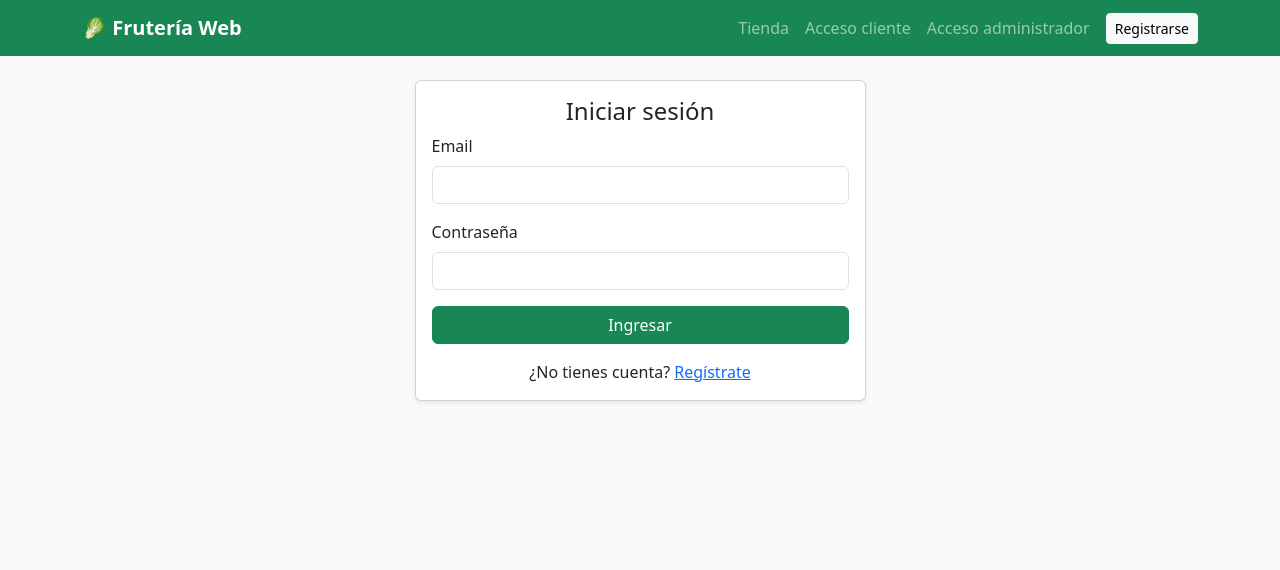
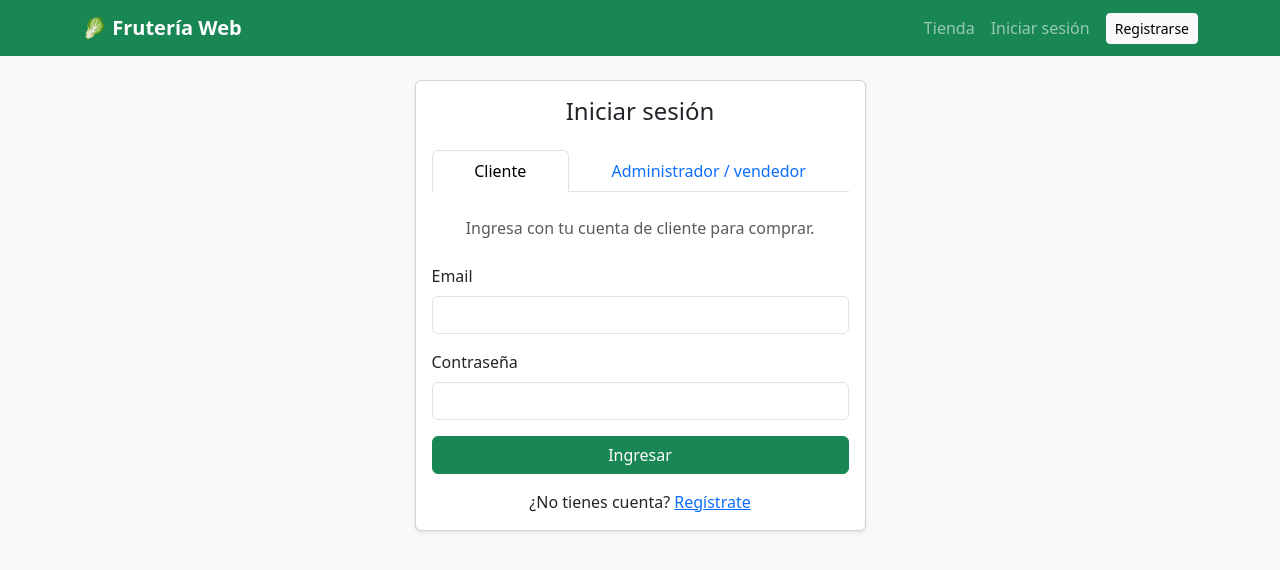
Before and after one commit to Johanx66/Proyecto-tienda-Steeven, a React (Vite) app in the folder frontend/: page /login in a window 1280 px wide. Shown: the top 570 px of the page. Built offline with nearby package versions, Linux system fonts and the light colour scheme; no server answers.

Commit message:
feat: elegir tipo de acceso en pestañas

```diff
--- a/frontend/src/components/Navbar.jsx
+++ b/frontend/src/components/Navbar.jsx
@@ -57,12 +57,7 @@ export default function Navbar() {
               <>
                 <li className="nav-item">
                   <Link className="nav-link" to="/login">
-                    Acceso cliente
-                  </Link>
-                </li>
-                <li className="nav-item">
-                  <Link className="nav-link" to="/admin/login">
-                    Acceso administrador
+                    Iniciar sesión
                   </Link>
                 </li>
                 <li className="nav-item">
--- a/frontend/src/pages/Login.jsx
+++ b/frontend/src/pages/Login.jsx
@@ -1,6 +1,6 @@
 import { useForm } from 'react-hook-form';
 import { zodResolver } from '@hookform/resolvers/zod';
-import { Form, Button, Card } from 'react-bootstrap';
+import { Form, Button, Card, Nav } from 'react-bootstrap';
 import { Link, useNavigate } from 'react-router-dom';
 import { useState } from 'react';
 import { loginSchema } from '../schemas/authSchemas';
@@ -36,14 +36,30 @@ export default function Login({ adminOnly = false }) {
       <div className="col-md-5">
         <Card className="shadow-sm">
           <Card.Body>
-            <h4 className="mb-2 text-center">
-              {adminOnly ? 'Acceso para administrador / vendedor' : 'Iniciar sesión'}
-            </h4>
-            {adminOnly && (
-              <p className="text-muted text-center mb-4">
-                Ingresa con una cuenta autorizada para administrar la tienda.
-              </p>
-            )}
+            <h4 className="mb-4 text-center">Iniciar sesión</h4>
+            <Nav
+              variant="tabs"
+              fill
+              activeKey={adminOnly ? 'admin' : 'cliente'}
+              className="mb-4"
+              aria-label="Tipo de cuenta"
+            >
+              <Nav.Item>
+                <Nav.Link as={Link} to="/login" eventKey="cliente">
+                  Cliente
+                </Nav.Link>
+              </Nav.Item>
+              <Nav.Item>
+                <Nav.Link as={Link} to="/admin/login" eventKey="admin">
+                  Administrador / vendedor
+                </Nav.Link>
+              </Nav.Item>
+            </Nav>
+            <p className="text-muted text-center mb-4">
+              {adminOnly
+                ? 'Ingresa con una cuenta autorizada para administrar la tienda.'
+                : 'Ingresa con tu cuenta de cliente para comprar.'}
+            </p>
             <Alert message={error} onClose={() => setError(null)} />
             <Form onSubmit={handleSubmit(onSubmit)}>
               <Form.Group className="mb-3">
@@ -68,11 +84,7 @@ export default function Login({ adminOnly = false }) {
                 Ingresar
               </Button>
             </Form>
-            {adminOnly ? (
-              <p className="text-center mt-3 mb-0">
-                ¿Buscas comprar? <Link to="/login">Acceso de cliente</Link>
-              </p>
-            ) : (
+            {!adminOnly && (
               <p className="text-center mt-3 mb-0">
                 ¿No tienes cuenta? <Link to="/register">Regístrate</Link>
               </p>
```
Also changed, not shown: 2 other files (tests, documents, lock files or other folders).
